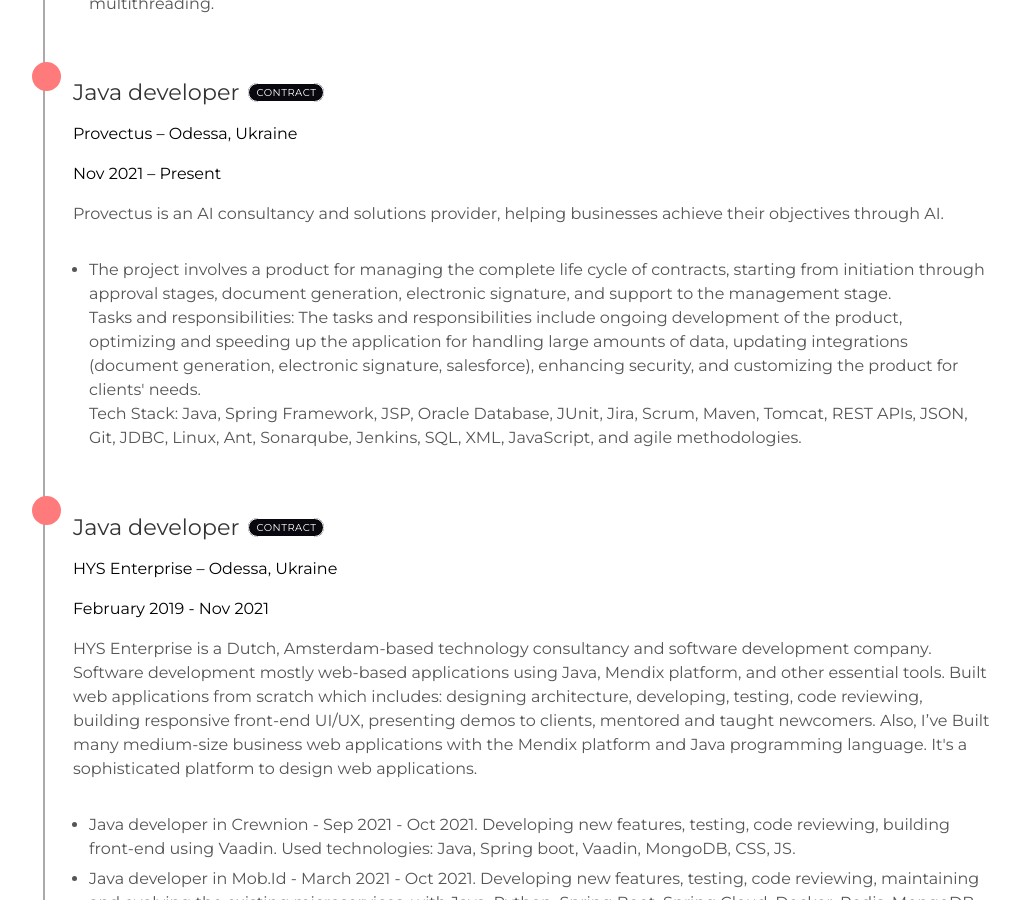
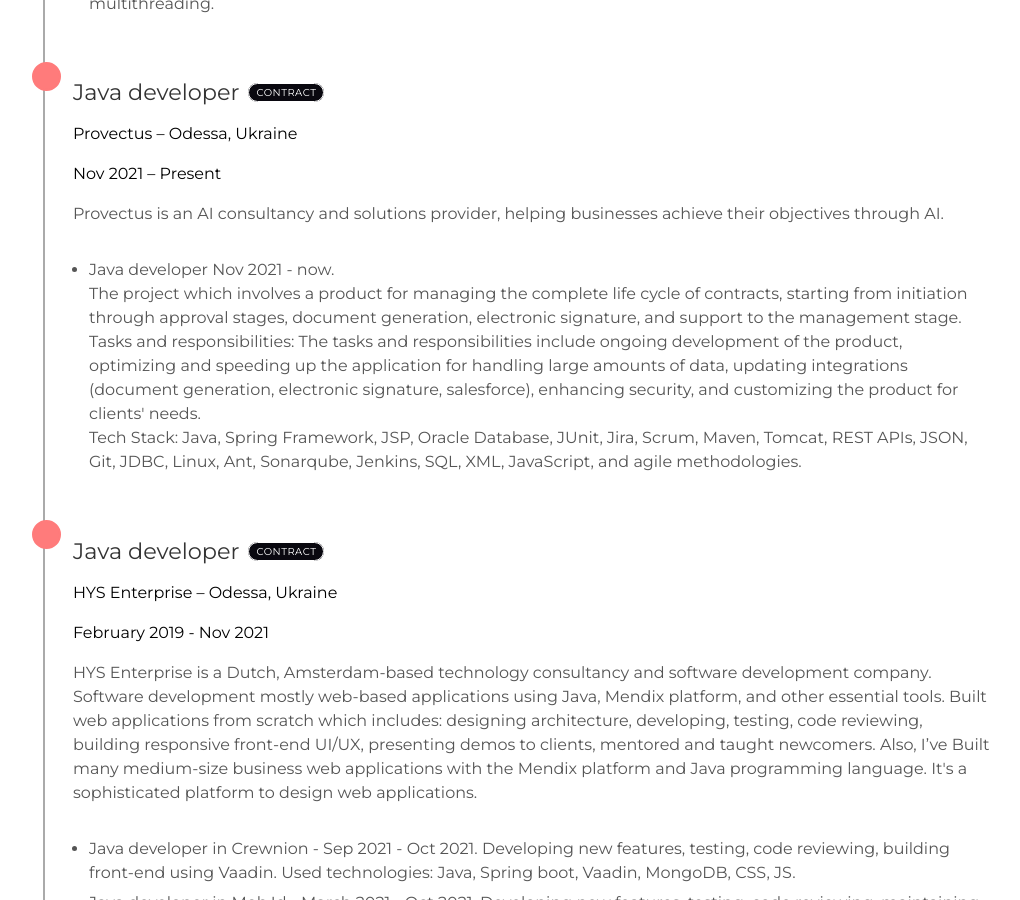
Before and after one commit to mrsaraira/mrsaraira.github.io, a Jekyll site: the page built from index.html, in a window 1280 px wide and 900 px high, scrolled down 3201 px. Shown: the whole window, without its empty margins (127-1147 px from the left). Built offline with Jekyll 4.4.1, drawn with Linux system fonts in a browser that asks for light colours.

Commit message:
Update about.html

```diff
--- a/_includes/about.html
+++ b/_includes/about.html
@@ -94,7 +94,9 @@
                     <p class="company-summary">Provectus is an AI consultancy and solutions provider, helping businesses
                         achieve their objectives through AI.</p>
                     <ul>
-                        <li>The project involves a product for managing the complete life cycle of contracts, starting from initiation through approval
+                        <li>Java developer Nov 2021 - now.
+                            <br>
+                            The project which involves a product for managing the complete life cycle of contracts, starting from initiation through approval
                             stages, document generation, electronic signature, and support to the management stage.
                             <br>
                             Tasks and responsibilities:
```
